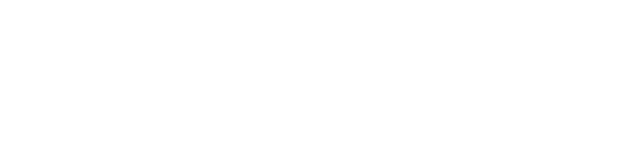
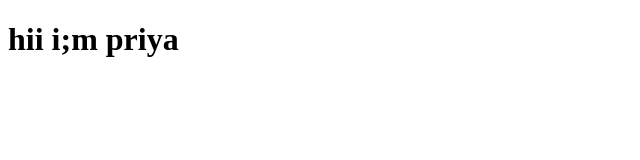
Before and after one commit to priyadharshini5912/information, a plain HTML site: page index.html in a window 1280 px wide. Shown: the whole page, without its empty margins (0-640 px from the left). Drawn offline with Linux system fonts and the light colour scheme.

Commit message:
h1 tag is Added

```diff
--- a/index.html
+++ b/index.html
@@ -6,6 +6,6 @@
     <title>Document</title>
 </head>
 <body>
-
+    <h1>hii  i;m priya</h1>
 </body>
 </html>
```
